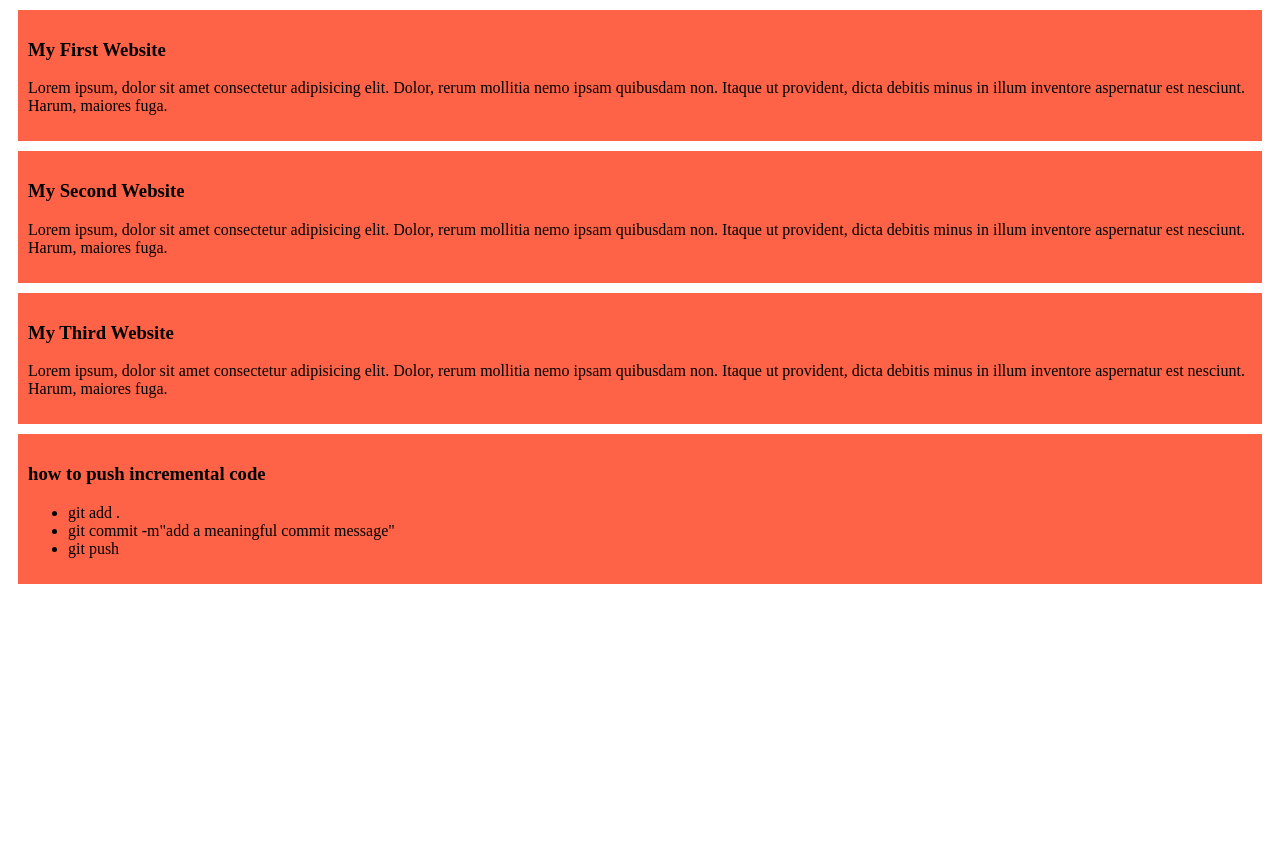
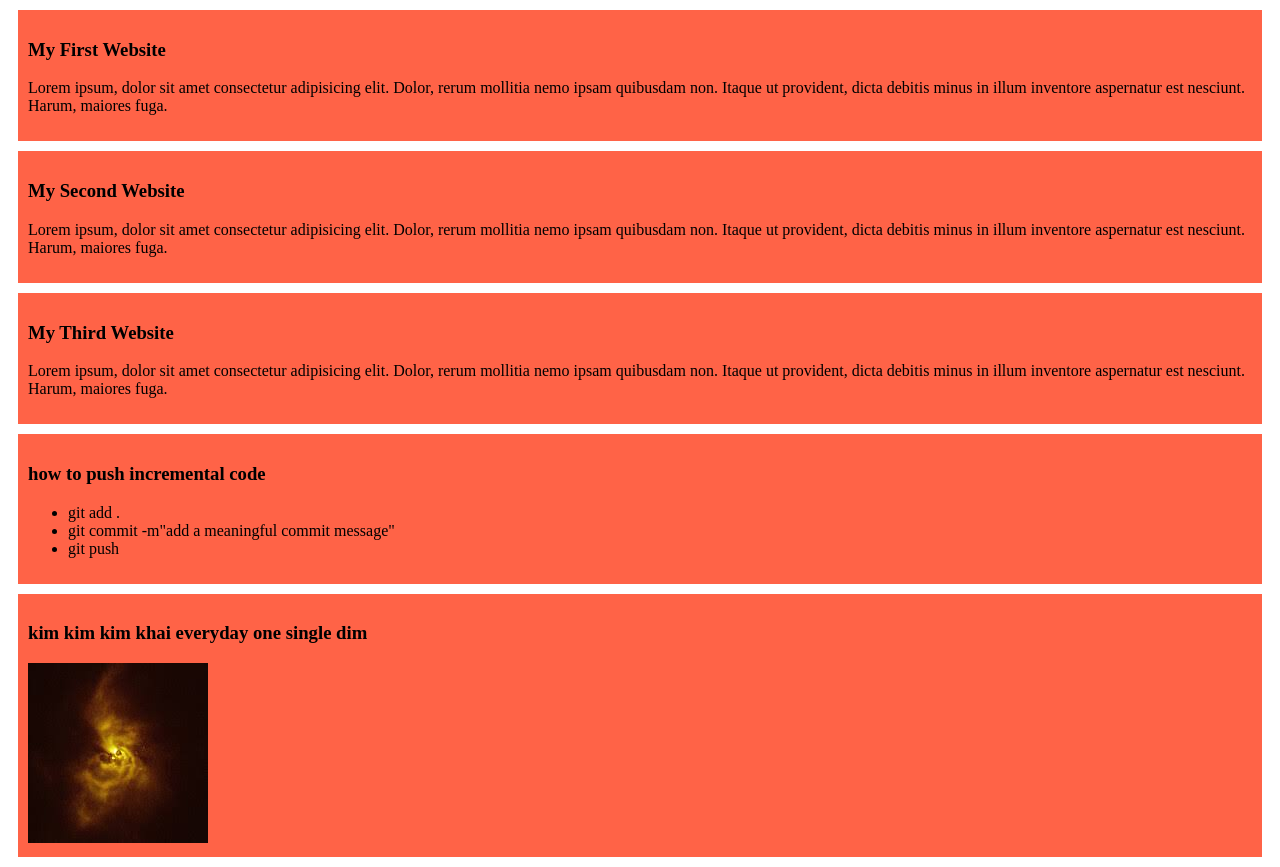
Before and after one commit to utshamondal4418/my-first-github-repo, a plain HTML site: page index.html in a window 1280 px wide. Before the commit the page ends 800 px from the top, so only its background shows below. Drawn offline with Linux system fonts and the light colour scheme.

Commit message:
added kim with a dim

```diff
--- a/index.html
+++ b/index.html
@@ -34,5 +34,9 @@
     </ul>
 
     </div>
+    <div>
+        <h3>kim kim kim khai everyday one single dim</h3>
+        <img src="images/download (2).jpg" alt="" srcset="">
+    </div>
 </body>
 </html>
```
Also changed, not shown: images/download (2).jpg (added).
